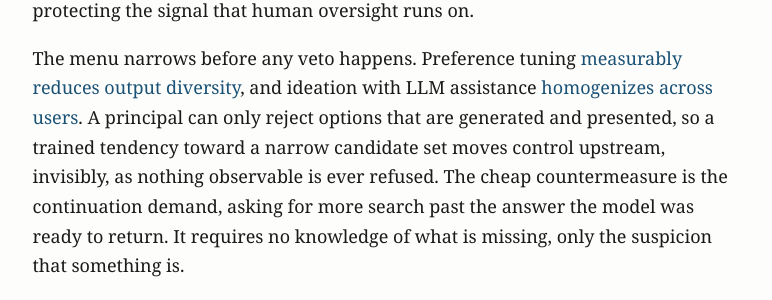
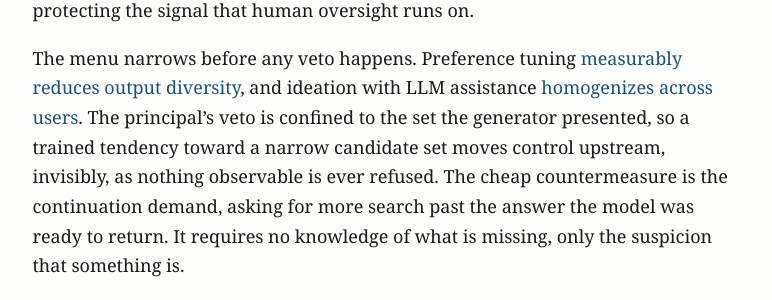
Before and after one commit to MajorLift/blog, a Jekyll site: the page built from _posts/2026-07-24-when-if-ever-agents-stop-needing-us.md, in a window 1280 px wide and 900 px high, scrolled down 5356 px. Shown: the part 155-455 px from the top of the window, without its empty margins (252-1024 px from the left). Built offline with Jekyll 4.4.1, drawn with Linux system fonts in a browser that asks for light colours.

Commit message:
Sync essay 1 veto claim

```diff
--- a/_posts/2026-07-24-when-if-ever-agents-stop-needing-us.md
+++ b/_posts/2026-07-24-when-if-ever-agents-stop-needing-us.md
@@ -60,7 +60,7 @@ An internalized off-switch is not an off-switch. Training an agent to stop itsel
 
 Deference corrupts the oversight signal. Models measurably [preserve the user's position far more than humans do](https://arxiv.org/abs/2505.13995). So when a human challenges a correct conclusion, the model usually retracts, and the interaction is indistinguishable from a successful correction. Every such episode therefore trains the human's confidence on a wrong case. The evaluator is not a fixed-quality oracle, it is a learner whose calibration a deferent model degrades. An agent that defends verified conclusions and moves only on evidence is not being stubborn. It is protecting the signal that human oversight runs on.
 
-The menu narrows before any veto happens. Preference tuning [measurably reduces output diversity](https://arxiv.org/abs/2310.06452), and ideation with LLM assistance [homogenizes across users](https://arxiv.org/abs/2402.01536). A principal can only reject options that are generated and presented, so a trained tendency toward a narrow candidate set moves control upstream, invisibly, as nothing observable is ever refused. The cheap countermeasure is the continuation demand, asking for more search past the answer the model was ready to return. It requires no knowledge of what is missing, only the suspicion that something is.
+The menu narrows before any veto happens. Preference tuning [measurably reduces output diversity](https://arxiv.org/abs/2310.06452), and ideation with LLM assistance [homogenizes across users](https://arxiv.org/abs/2402.01536). The principal's veto is confined to the set the generator presented, so a trained tendency toward a narrow candidate set moves control upstream, invisibly, as nothing observable is ever refused. The cheap countermeasure is the continuation demand, asking for more search past the answer the model was ready to return. It requires no knowledge of what is missing, only the suspicion that something is.
 
 And the oversight problem has a generational version. The procedural work agents absorb is also the consequence exposure that trains the next cohort's judgment, because knowing when to intervene is learned by intervening and being wrong. Absorbing the junior work absorbs the apprenticeship, so the supply of people competent to oversee stops being a byproduct of doing the work and becomes something someone has to design for.
 
```
